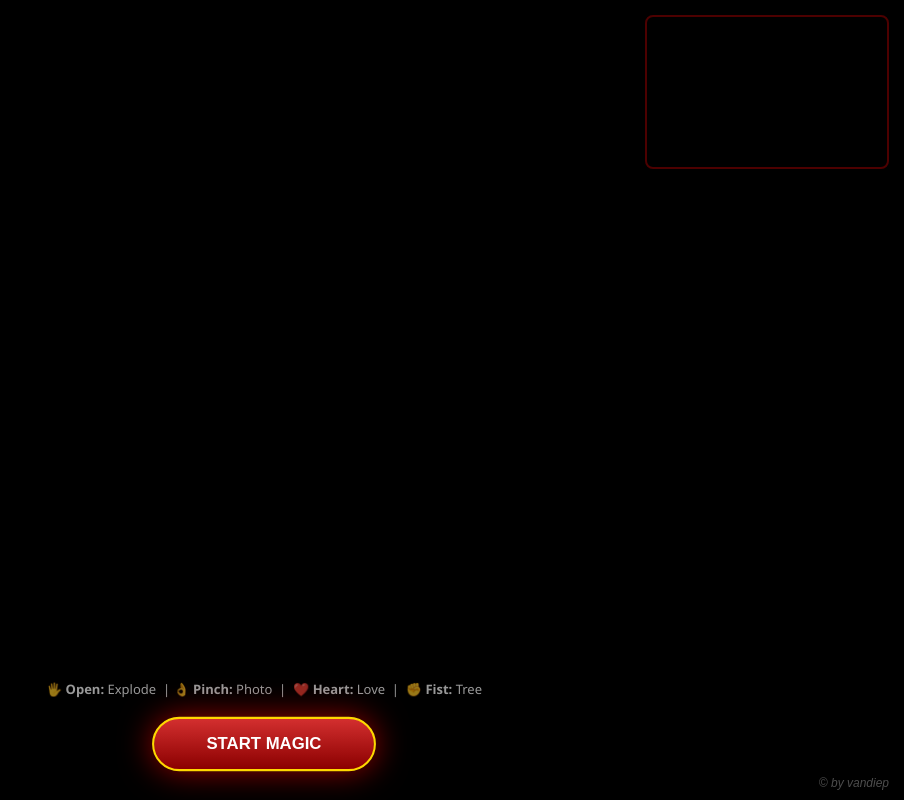
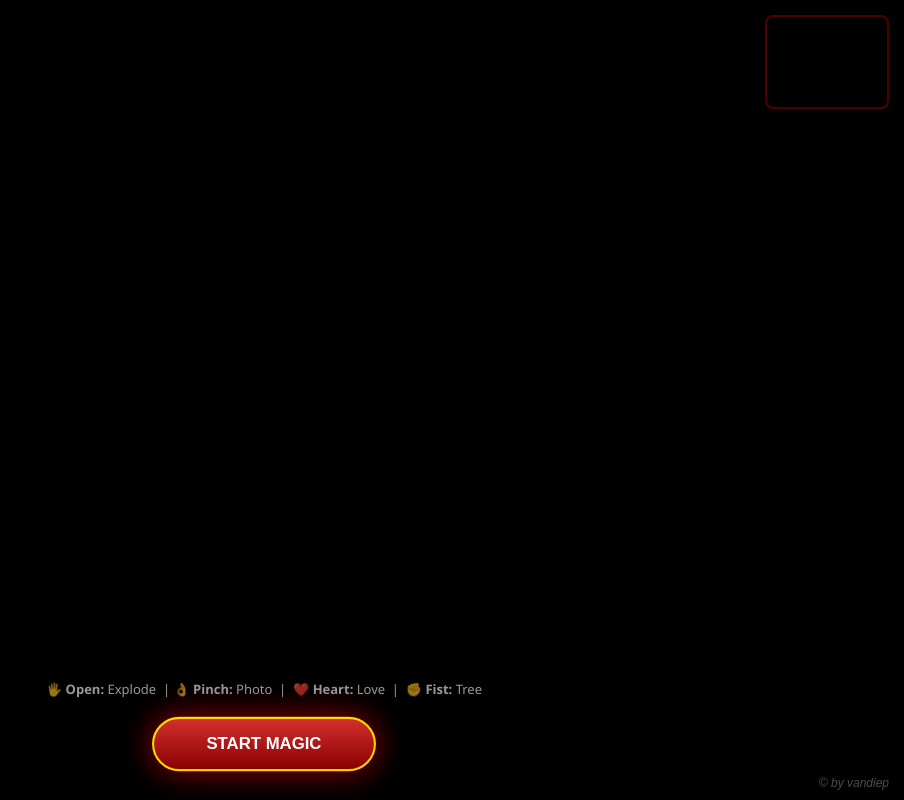
Before and after one commit to Pika1512/Pika1512, a plain HTML site: page index.html in a window 1280 px wide. Shown: the whole page, without its empty margins (376-1280 px from the left). Drawn offline with nearby package versions, Linux system fonts and the light colour scheme.

Commit message:
Update index.html

```diff
--- a/index.html
+++ b/index.html
@@ -42,7 +42,7 @@
         /* Camera Preview Vandiep */
         #camera-preview {
             position: absolute; top: 15px; right: 15px;
-            width: 240px; height: 150px;
+            width: 120px; height: 90px;
             border: 2px solid rgba(255,0,0,0.5);
             transform: scaleX(-1); opacity: 0.6; border-radius: 8px;
         }
```
